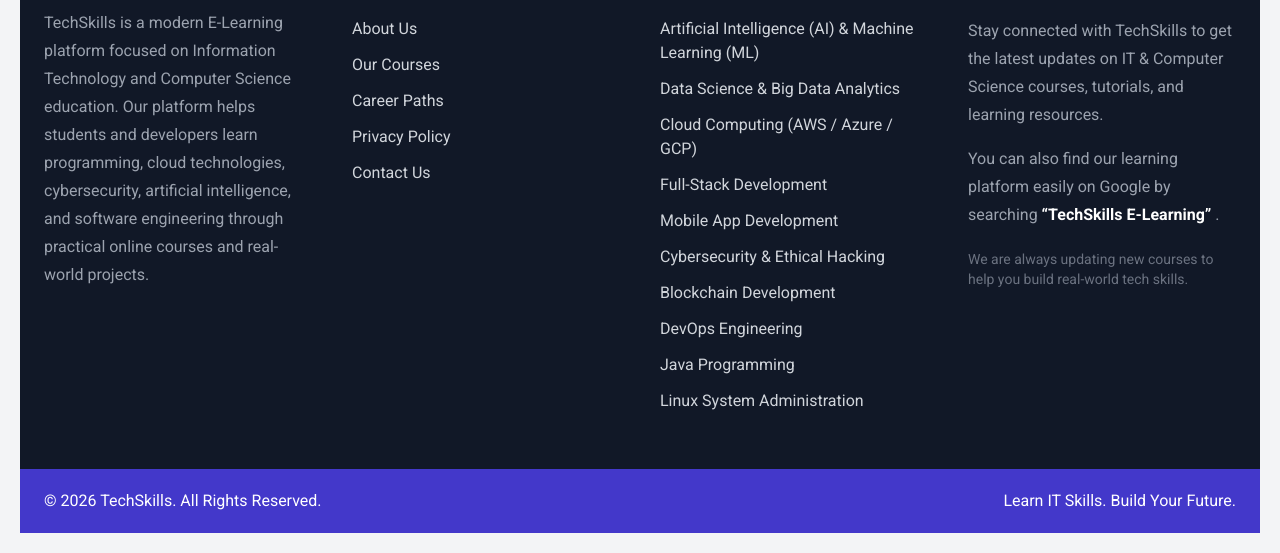
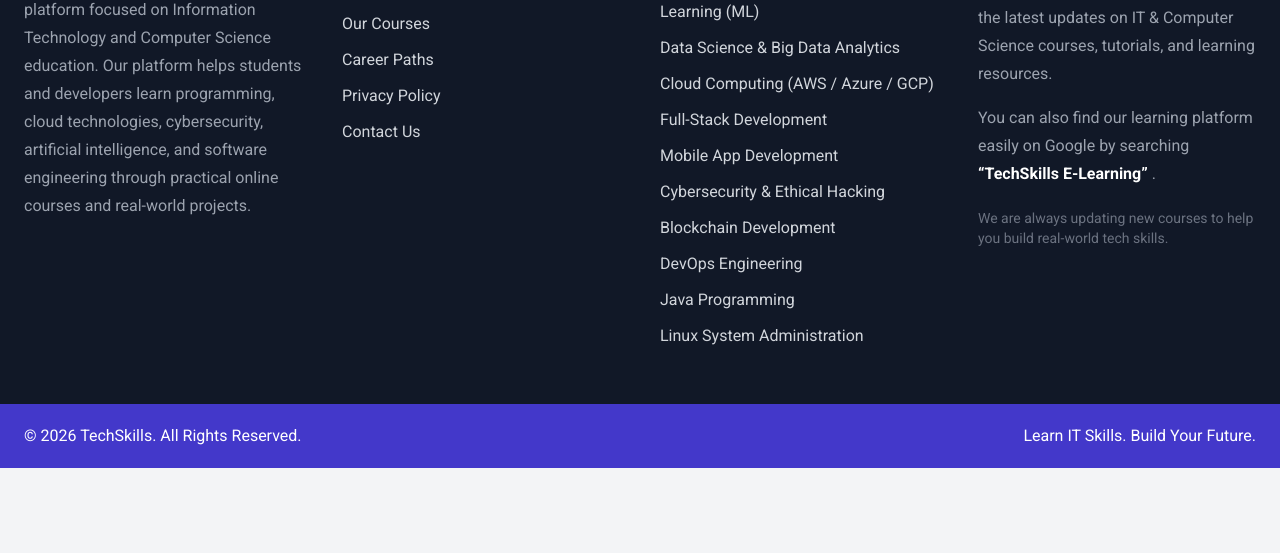
Before and after one commit to khemaseng/Create-Website, a website: page Courses-Raksmey.html in a window 1280 px wide. Shown: the part 1256-1809 px from the top of the page. After the commit the page ends 1724 px from the top, so only its background shows below. Drawn offline with nearby package versions, Linux system fonts and the light colour scheme.

Commit message:
update courses-raksmey

```diff
--- a/Courses-Raksmey.html
+++ b/Courses-Raksmey.html
@@ -13,7 +13,7 @@
             line-height: 1.6;
             background: #f5f5f5;
             margin: 0;
-            padding: 20px;
+            padding:0%;
         }
 
         h1 {
```
